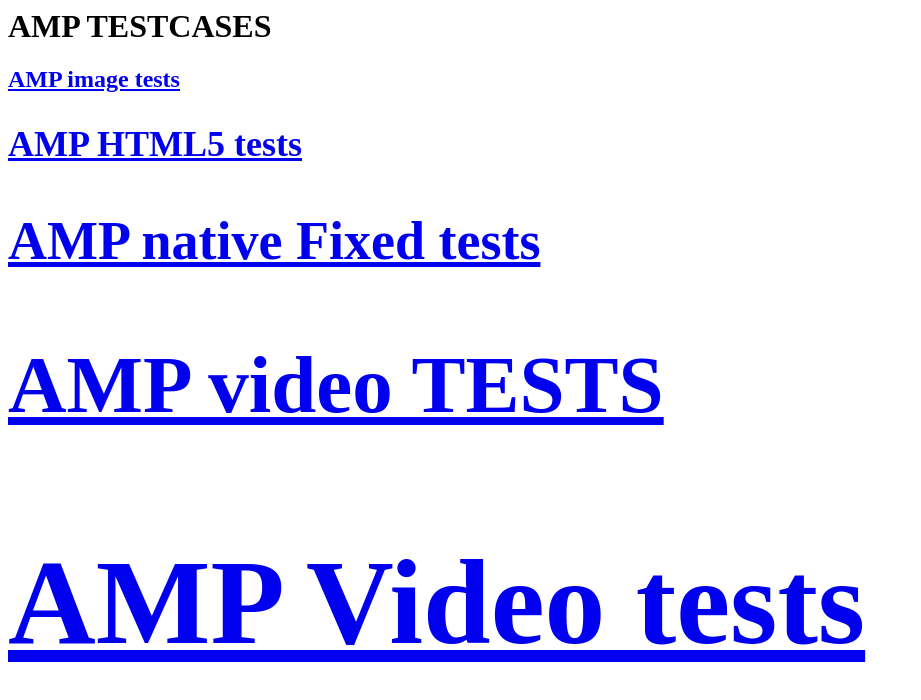
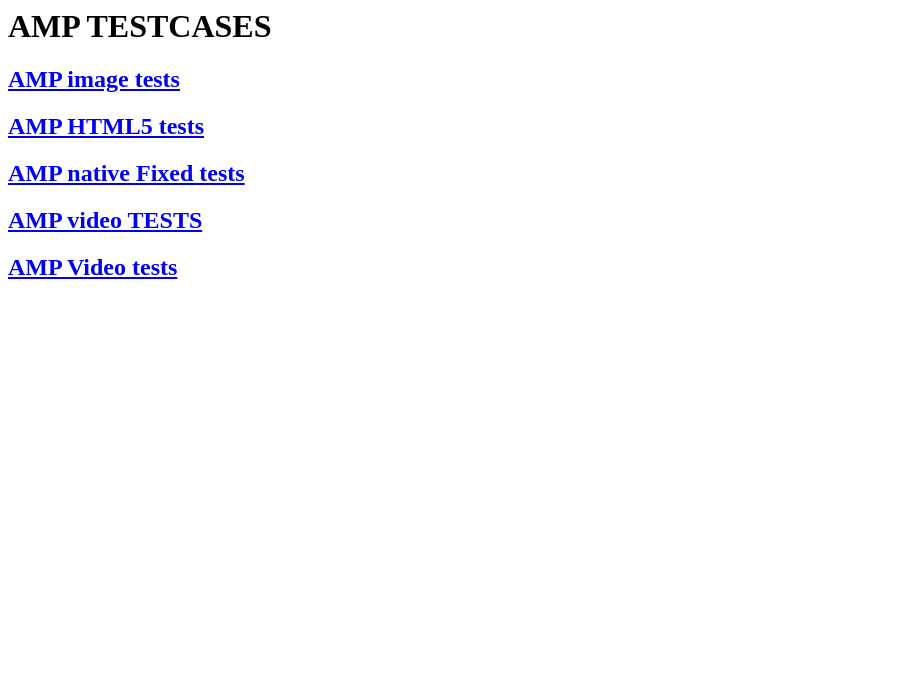
Before and after one commit to jasti/amp-ads-testing, a website: page index.html in a window 1280 px wide. Shown: the whole page, without its empty margins (0-921 px from the left). Drawn offline with Linux system fonts and the light colour scheme.

Commit message:
fix home page

```diff
--- a/index.html
+++ b/index.html
@@ -15,11 +15,11 @@
 
 <H1>AMP TESTCASES</H1>
 
-<a href ="tests/dfp-image.amp.html"><H2>AMP image tests<H2></a>
-<a href ="tests/dfp-html5.amp.html"><H2>AMP HTML5 tests<H2></a>
-<a href ="tests/dfp-native-fixed.amp.html"><H2>AMP native Fixed tests<H2></a>
-<a href ="tests/dfp-native-fluid.amp.html"><H2>AMP video TESTS<H2></a>
-<a href ="tests/dfp-video.amp.html"><H2>AMP Video tests<H2></a>
+<a href ="tests/dfp-image.amp.html"><H2>AMP image tests</H2></a>
+<a href ="tests/dfp-html5.amp.html"><H2>AMP HTML5 tests</H2></a>
+<a href ="tests/dfp-native-fixed.amp.html"><H2>AMP native Fixed tests</H2></a>
+<a href ="tests/dfp-native-fluid.amp.html"><H2>AMP video TESTS</H2></a>
+<a href ="tests/dfp-video.amp.html"><H2>AMP Video tests</H2></a>
 
 </body>
 </html>
```
